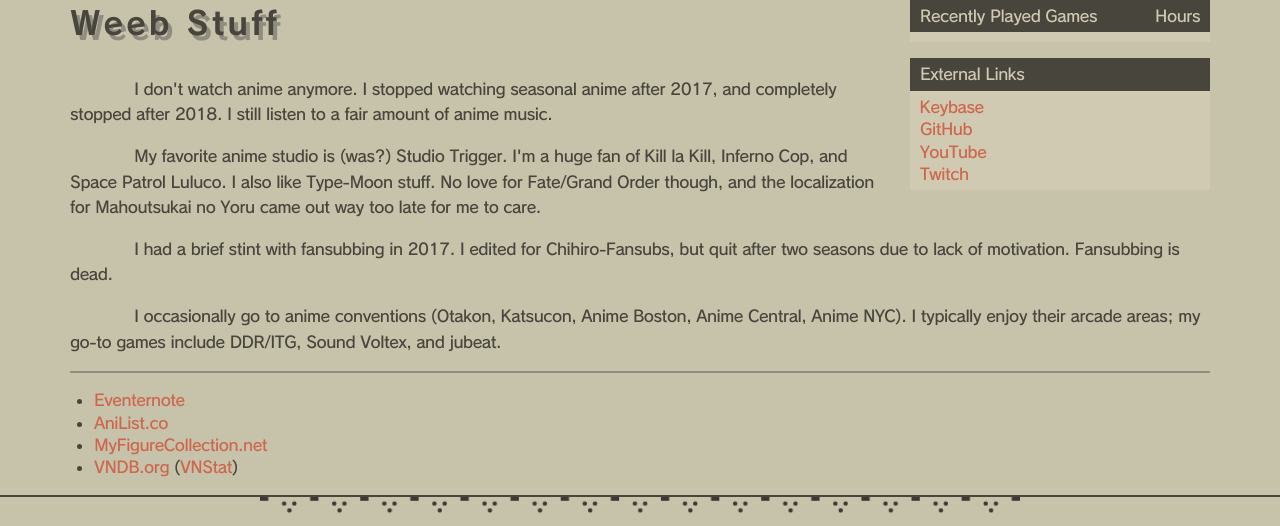
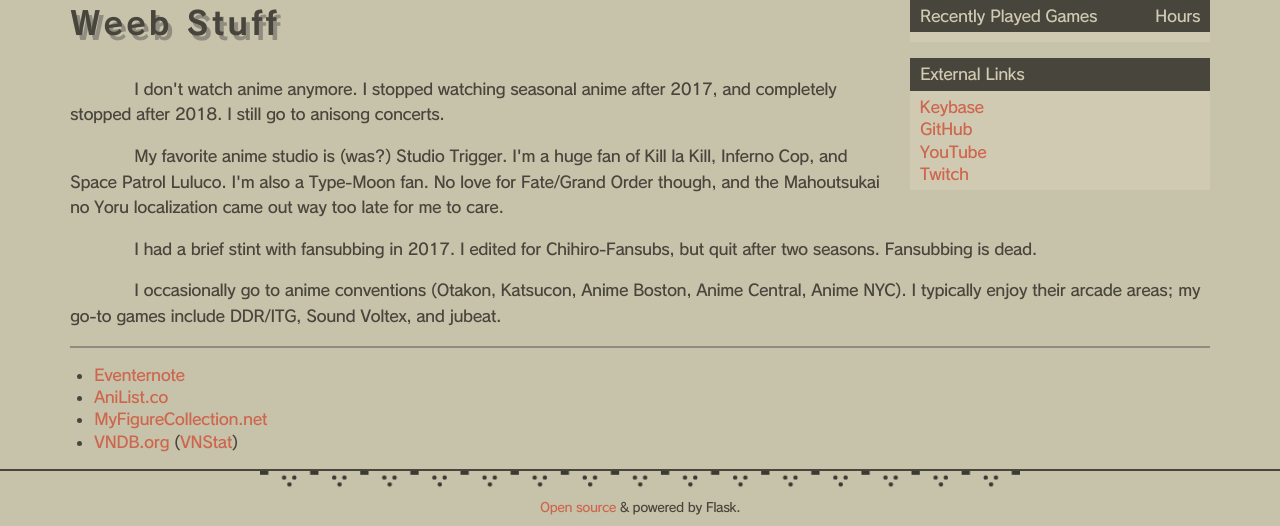
Before and after one commit to tesu/website, a Flask app: page /about/anime in a window 1280 px wide. Shown: the part 88-614 px from the top of the page. Run offline with Flask 3, Linux system fonts and the light colour scheme; data that the repository does not hold is empty.

Commit message:
Update anime.html

```diff
--- a/tesu/templates/about/anime.html
+++ b/tesu/templates/about/anime.html
@@ -1,9 +1,9 @@
 {% extends 'base.html' %}
 {% block content %}
             <h1>Weeb Stuff</h1>
-            <p class=indented>I don't watch anime anymore. I stopped watching seasonal anime after 2017, and completely stopped after 2018. I still listen to a fair amount of anime music.
-            <p class=indented>My favorite anime studio is (was?) Studio Trigger. I'm a huge fan of Kill la Kill, Inferno Cop, and Space Patrol Luluco. I also like Type-Moon stuff. No love for Fate/Grand Order though, and the localization for Mahoutsukai no Yoru came out way too late for me to care.
-            <p class=indented>I had a brief stint with fansubbing in 2017. I edited for Chihiro-Fansubs, but quit after two seasons due to lack of motivation. Fansubbing is dead.
+            <p class=indented>I don't watch anime anymore. I stopped watching seasonal anime after 2017, and completely stopped after 2018. I still go to anisong concerts.
+            <p class=indented>My favorite anime studio is (was?) Studio Trigger. I'm a huge fan of Kill la Kill, Inferno Cop, and Space Patrol Luluco. I'm also a Type-Moon fan. No love for Fate/Grand Order though, and the Mahoutsukai no Yoru localization came out way too late for me to care.
+            <p class=indented>I had a brief stint with fansubbing in 2017. I edited for Chihiro-Fansubs, but quit after two seasons. Fansubbing is dead.
             <p class=indented>I occasionally go to anime conventions (Otakon, Katsucon, Anime Boston, Anime Central, Anime NYC). I typically enjoy their arcade areas; my go-to games include DDR/ITG, Sound Voltex, and jubeat.
             <hr>
             <ul>
```
